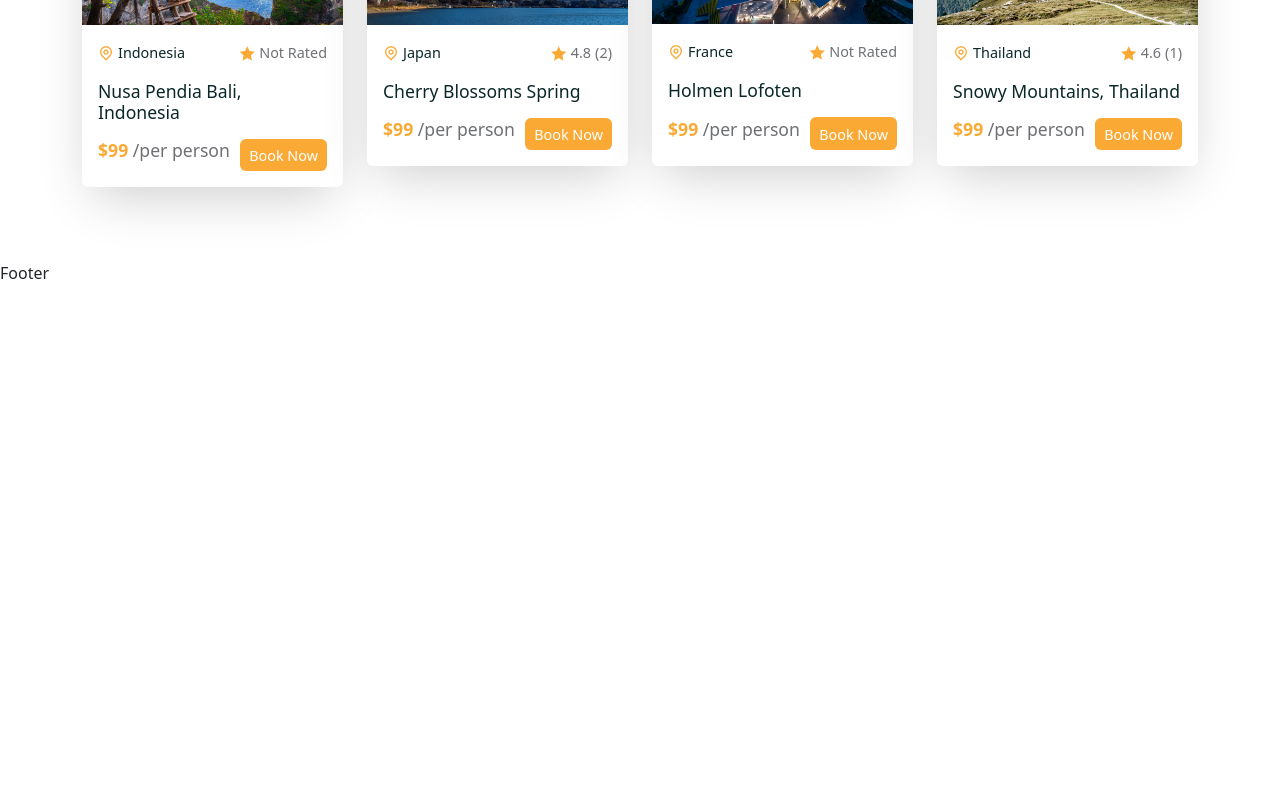
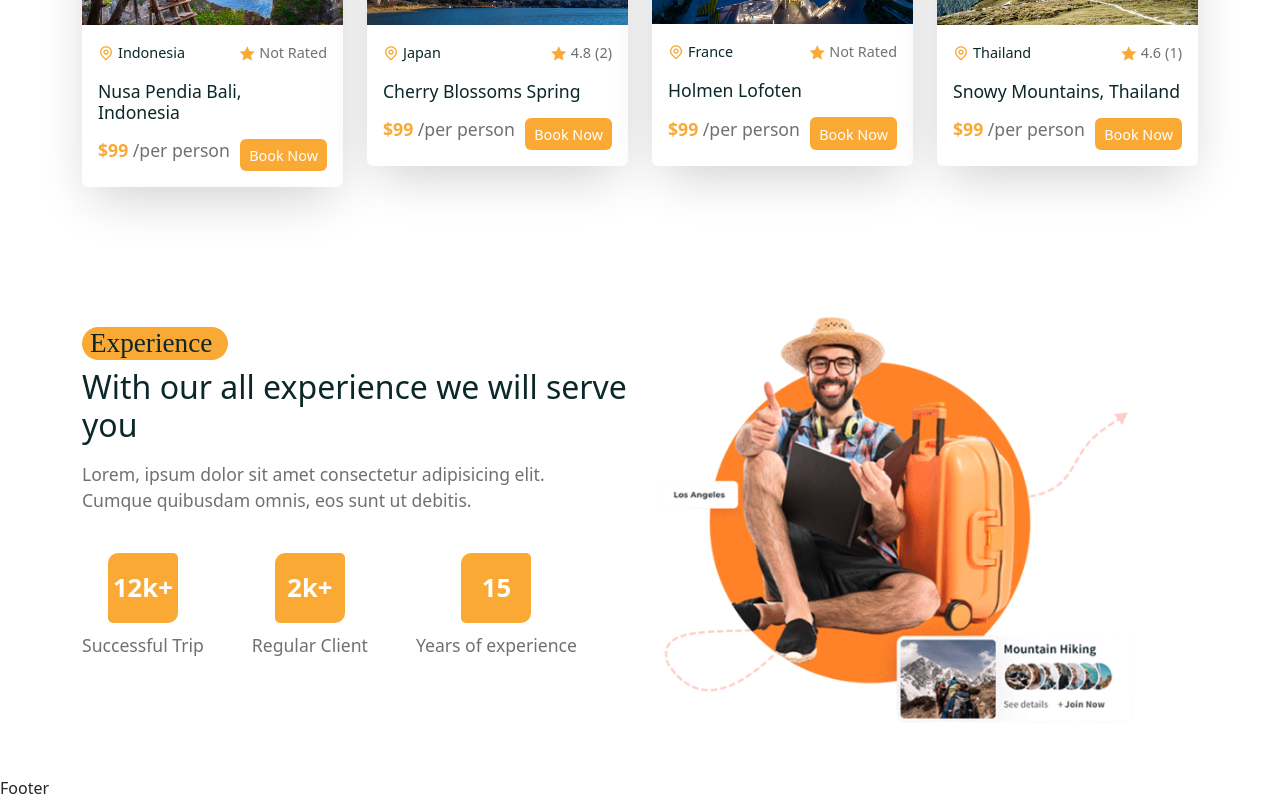
Before and after one commit to sweedalgharshi/tour-mern, a React (Create React App) app in the folder frontend/: page /home in a window 1280 px wide. Shown: the part 1687-2487 px from the top of the page. Before the commit the page ends 1972 px from the top, so only its background shows below. Built offline with nearby package versions, Linux system fonts and the light colour scheme; a web font is replaced by a local one.

Commit message:
added utils avgRating, and experience component

```diff
--- a/frontend/src/pages/Home.jsx
+++ b/frontend/src/pages/Home.jsx
@@ -6,6 +6,8 @@
 import heroImg from "../assets/images/hero-img01.jpg";
 import heroImg02 from "../assets/images/hero-img02.jpg";
 import heroVideo from "../assets/images/hero-video.mp4";
+import experienceImg from "../assets/images/experience.png";
+
 import Subtitle from "../shared/Subtitle";
 import SearchBar from "../shared/SearchBar";
 import ServiceList from "../services/ServiceList";
@@ -58,7 +60,6 @@
       {/* ======== Hero Section END */}
 
       {/* ======== Service Section START */}
-      {/* ======== Service Section END */}
       <section>
         <Container>
           <Row>
@@ -70,6 +71,7 @@
           </Row>
         </Container>
       </section>
+      {/* ======== Service Section END */}
 
       {/* ======== Featured tour Section START */}
       <section>
@@ -84,6 +86,46 @@
         </Container>
       </section>
       {/* ======== Featured tour Section END */}
+
+      {/* ======== Experience Section START */}
+      <section>
+        <Container>
+          <Row>
+            <Col lg="6">
+              <div className="experience__content">
+                <Subtitle subtitle={"Experience"} />
+                <h2>With our all experience we will serve you</h2>
+                <p>
+                  Lorem, ipsum dolor sit amet consectetur adipisicing elit.
+                  <br />
+                  Cumque quibusdam omnis, eos sunt ut debitis.
+                </p>
+              </div>
+
+              <div className="counter__wrapper d-flex align-items-center gap-5">
+                <div className="counter__box">
+                  <span>12k+</span>
+                  <h6>Successful Trip</h6>
+                </div>
+                <div className="counter__box">
+                  <span>2k+</span>
+                  <h6>Regular Client</h6>
+                </div>
+                <div className="counter__box">
+                  <span>15</span>
+                  <h6>Years of experience</h6>
+                </div>
+              </div>
+            </Col>
+            <Col lg="6">
+              <div className="experience__img">
+                <img src={experienceImg} alt="" />
+              </div>
+            </Col>
+          </Row>
+        </Container>
+      </section>
+      {/* ======== Experience Section END */}
     </>
   );
 }
--- a/frontend/src/shared/TourCard.jsx
+++ b/frontend/src/shared/TourCard.jsx
@@ -1,14 +1,14 @@
 import { Card, CardBody } from "reactstrap";
 import { Link } from "react-router-dom";
+import calculateAvgRating from "../utils/avgRating";
 
 import "./tour-card.css";
 
 function TourCard({ tour }) {
   const { id, photo, title, price, featured, reviews, city } = tour;
 
-  const totalRating = reviews?.reduce((acc, item) => acc + item.rating, 0);
-  const avgRating =
-    totalRating === 0 ? "" : totalRating === 1 ? totalRating : totalRating / reviews?.length;
+  const { totalRating, avgRating } = calculateAvgRating(reviews);
+
   return (
     <div className="tour__card">
       <Card>
--- a/frontend/src/styles/home.css
+++ b/frontend/src/styles/home.css
@@ -54,3 +54,43 @@
   font-size: 2.3rem;
   font-weight: 500;
 }
+
+.experience__content {
+  font-size: 2.5rem;
+  margin-top: 1rem;
+  font-weight: 500;
+}
+
+.experience__content p {
+  font-size: 1.1rem;
+  color: var(--text-color);
+  margin-top: 1rem;
+}
+
+.counter__wrapper {
+  margin-top: 2.5rem;
+}
+
+.counter__box span {
+  width: 70px;
+  height: 70px;
+  margin: auto;
+  display: flex;
+  align-items: center;
+  justify-content: center;
+  background: var(--secondary-color);
+  color: #fff;
+  font-size: 1.6rem;
+  font-weight: 600;
+  border-radius: 10px 5px 10px 5px;
+}
+
+.counter__box h6 {
+  font-size: 1.1rem;
+  margin-top: 0.7rem;
+  color: var(--text-color);
+}
+
+.experience__img img {
+  width: 90%;
+}
--- /dev/null
+++ b/frontend/src/utils/avgRating.js
@@ -0,0 +1,17 @@
+const calculateAvgRating = (reviews) => {
+  const totalRating = reviews?.reduce((acc, item) => acc + item.rating, 0);
+
+  const avgRating =
+    totalRating === 0
+      ? ""
+      : totalRating === 1
+      ? totalRating
+      : (totalRating / reviews?.length).toFixed(1);
+
+  return {
+    totalRating,
+    avgRating,
+  };
+};
+
+export default calculateAvgRating;
```
